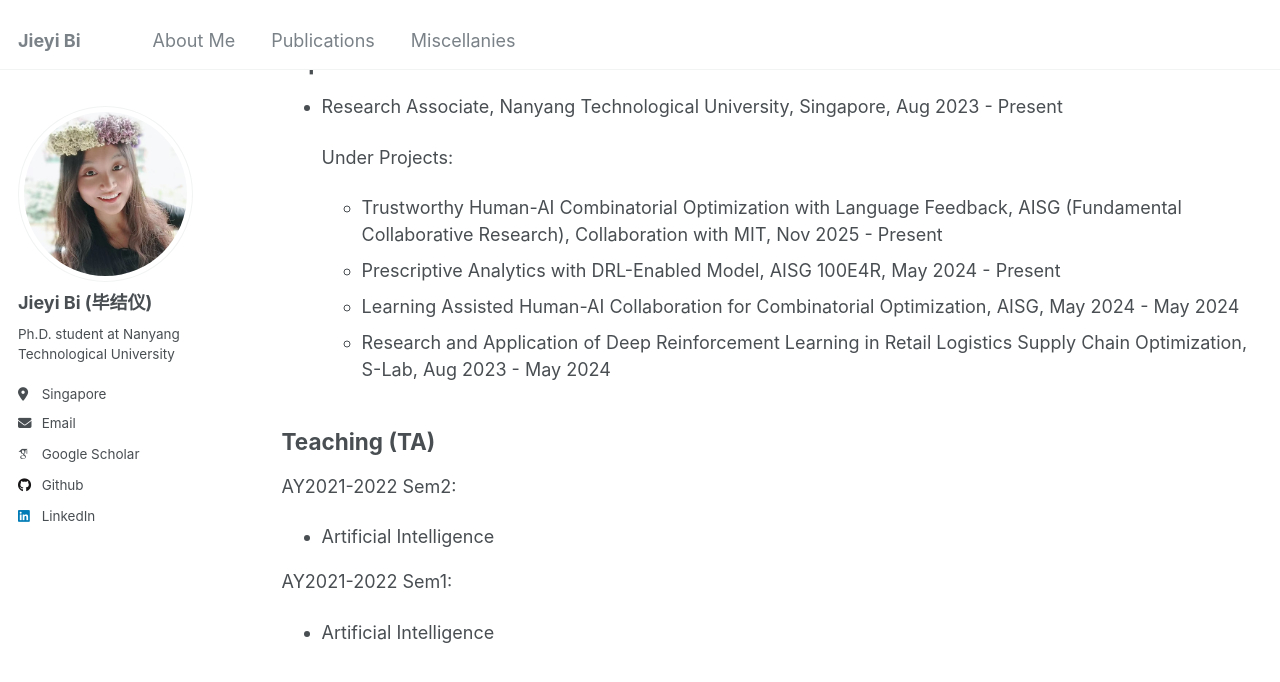
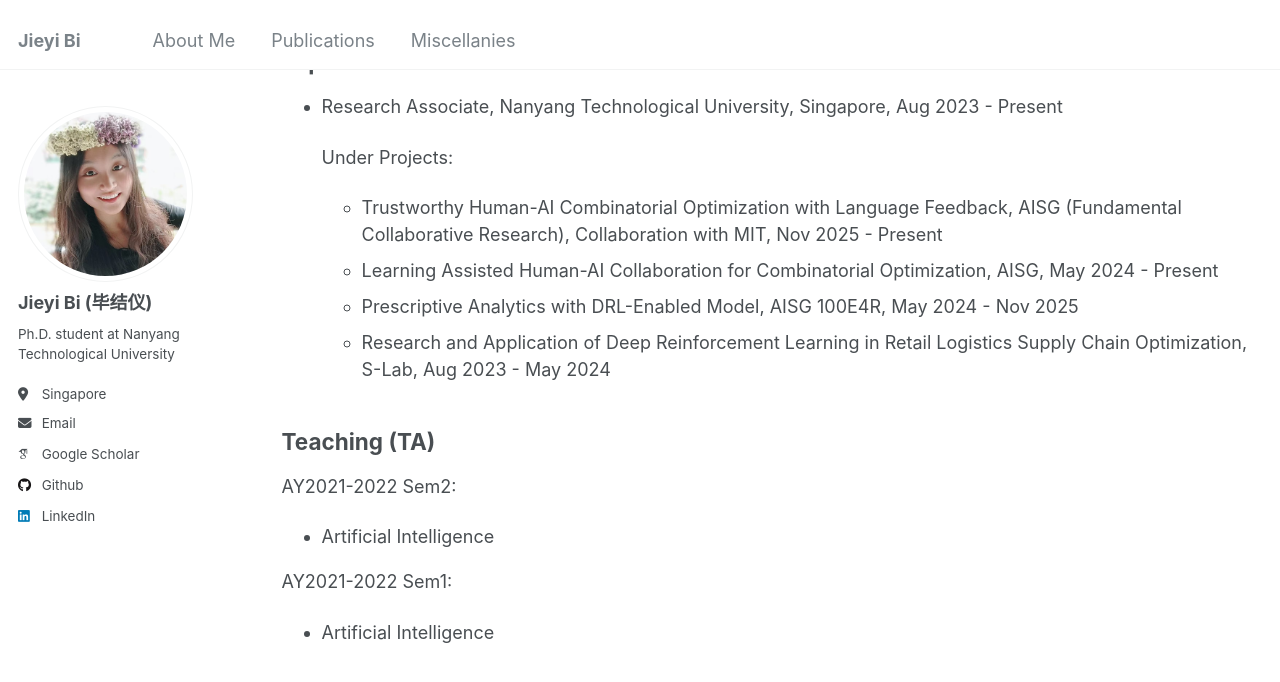
Before and after one commit to jieyibi/jieyibi.github.io, a Jekyll site: the page built from _pages/miscellanies.md, in a window 1280 px wide and 900 px high, scrolled down 1958 px. Shown: the top 682 px of the window. Built offline with Jekyll 4.4.1, drawn with Linux system fonts in a browser that asks for light colours; some web fonts are replaced.

Commit message:
Update project duration

```diff
--- a/_pages/miscellanies.md
+++ b/_pages/miscellanies.md
@@ -67,8 +67,8 @@ Ministry of Education, AY2018-2019, AY2017-2018
 
   Under Projects:
   - Trustworthy Human-AI Combinatorial Optimization with Language Feedback, AISG (Fundamental Collaborative Research), Collaboration with MIT, Nov 2025 - Present
-  - Prescriptive Analytics with DRL-Enabled Model, AISG 100E4R, May 2024 - Present
-  - Learning Assisted Human-AI Collaboration for Combinatorial Optimization, AISG, May 2024 - May 2024
+  - Learning Assisted Human-AI Collaboration for Combinatorial Optimization, AISG, May 2024 - Present
+  - Prescriptive Analytics with DRL-Enabled Model, AISG 100E4R, May 2024 - Nov 2025
   - Research and Application of Deep Reinforcement Learning in Retail Logistics Supply Chain Optimization, S-Lab, Aug 2023 - May 2024
 
 ## Teaching (TA)
```
